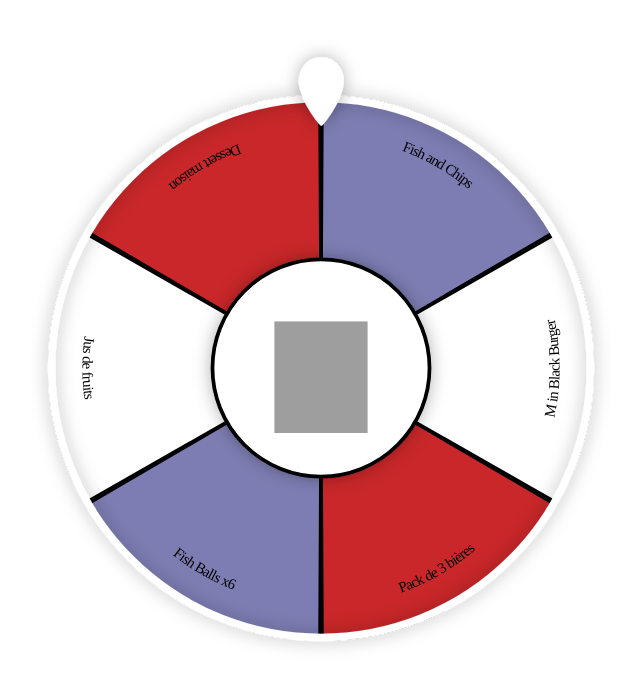
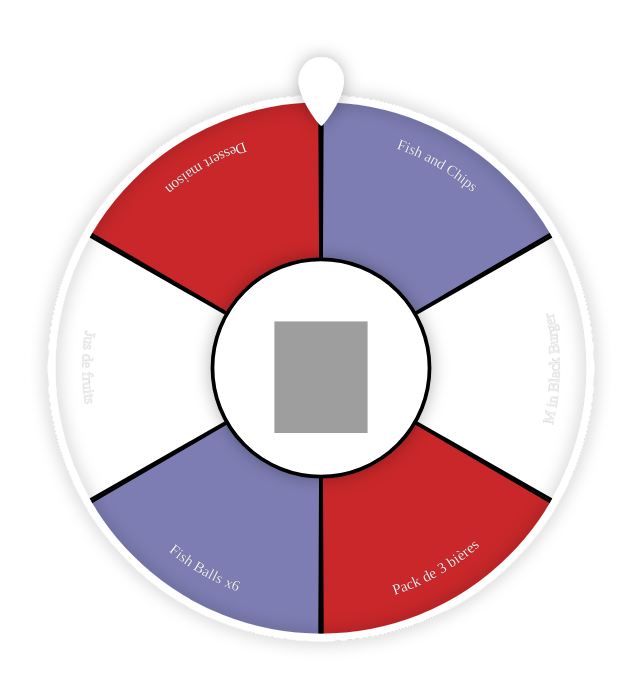
Before and after one commit to joffreyBerrier/vue-fortune-wheel, a Vue app: page / in a window 1280 px wide. Shown: the top 686 px of the page, without its empty margins (319-959 px from the left). Built offline with nearby package versions, Linux system fonts and the light colour scheme; grey boxes are pictures that could not be loaded.

Commit message:
feat(color): add textColor + bgColor

```diff
--- a/package.json
+++ b/package.json
@@ -1,6 +1,6 @@
 {
   "name": "vue3-fortune-wheel",
-  "version": "0.0.4",
+  "version": "0.0.5",
   "scripts": {
     "dev": "vite",
     "build": "vuedx-typecheck . && vite build",
--- a/src/App.vue
+++ b/src/App.vue
@@ -18,34 +18,40 @@ export default defineComponent({
       gift: 5,
       data: [
         {
+          id: 1,
           value: "Fish and Chips",
-          id: 1,
-          color: '#7d7db3'
-        },
-        {
-          value: "M in Black Burger",
-          id: 2,
+          bgColor: '#7d7db3',
           color: '#ffffff'
         },
         {
-          value: "Pack de 3 bières",
-          id: 3,
-          color: '#c92729'
-        },
-        {
-          value: "Fish Balls x6",
-          id: 4,
-          color: '#7d7db3'
-        },
-        {
-          value: "Jus de fruits",
-          id: 5,
+          id: 2,
+          value: "M in Black Burger",
+          bgColor: '#ffffff',
           color: '#ffffff'
         },
         {
+          id: 3,
+          value: "Pack de 3 bières",
+          bgColor: '#c92729',
+          color: '#ffffff'
+        },
+        {
+          id: 4,
+          value: "Fish Balls x6",
+          bgColor: '#7d7db3',
+          color: '#ffffff'
+        },
+        {
+          id: 5,
+          value: "Jus de fruits",
+          bgColor: '#ffffff',
+          color: '#ffffff'
+        },
+        {
+          id: 6,
           value: "Dessert maison",
-          id: 6,
-          color: '#c92729'
+          bgColor: '#c92729',
+          color: '#ffffff'
         },
       ],
       logo: {
--- a/src/components/Wheel.vue
+++ b/src/components/Wheel.vue
@@ -1,5 +1,5 @@
 <template>
-  <div id="wheel" class="wheel" :style="wheelStyle" />
+  <div id="wheel" :class="['wheel', `wheel_font-size--${data.length}`]" :style="wheelStyle" />
 </template>
 
 <script lang="ts">
@@ -7,8 +7,9 @@
   import { defineComponent, PropType } from 'vue'
 
   interface Data {
+    id: number
     value: string
-    id: number
+    bgColor: string
     color: string
   }
 
@@ -29,7 +30,7 @@
         type: Object as PropType<Data>,
         default: () => ({}),
         validator: (data: Data): boolean => {
-          return data.length <= 10
+          return data.length <= 8
         },
       },
       modelValue: {
@@ -199,7 +200,7 @@
           .attr('stroke', '#000000')
           .attr('stroke-width', '3')
           .attr('fill', (d, i) => {
-            return d.data.color
+            return d.data.bgColor
           })
           .each(function (d, i) {
             const firstArcSection = /(^.+?)L/
@@ -240,6 +241,9 @@
           .append('textPath')
           .attr('startOffset', '50%')
           .attr('text-anchor', 'middle')
+          .attr('fill', (d, i) => {
+            return d.data.color
+          })
           .attr('xlink:href', (d, i) => {
             return '#middleArc' + i
           })
@@ -353,10 +357,28 @@
   })
 </script>
 
-<style scoped>
+<style>
   .wheel {
     width: 100%;
     height: auto;
     margin: 0 auto;
   }
+  .wheel textPath {
+    letter-spacing: 1px;
+    stroke: rgb(0 0 0 / 10%);
+  }
+  .wheel_font-size--1,
+  .wheel_font-size--2,
+  .wheel_font-size--3,
+  .wheel_font-size--4 {
+    font-size: 16px;
+  }
+  .wheel_font-size--5,
+  .wheel_font-size--6 {
+    font-size: 12px;
+  }
+  .wheel_font-size--7,
+  .wheel_font-size--8 {
+    font-size: 10px;
+  }
 </style>
```
Also changed, not shown: 1 other file (tests, documents, lock files or other folders).
